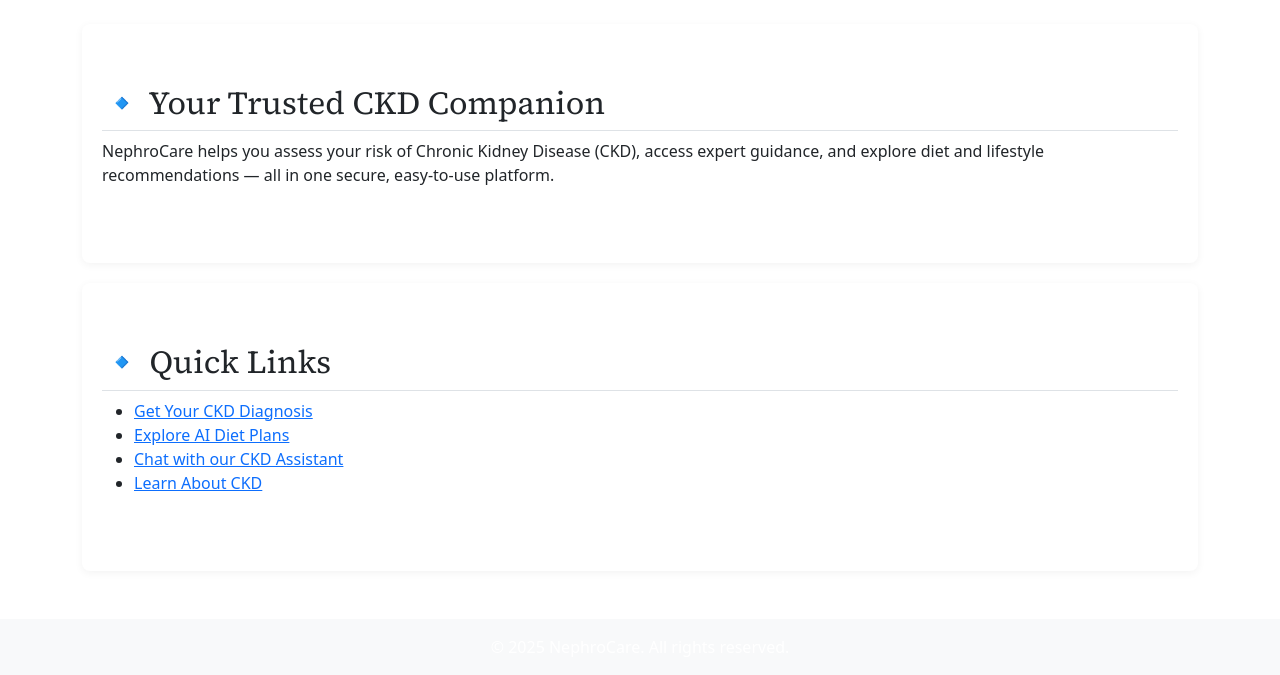
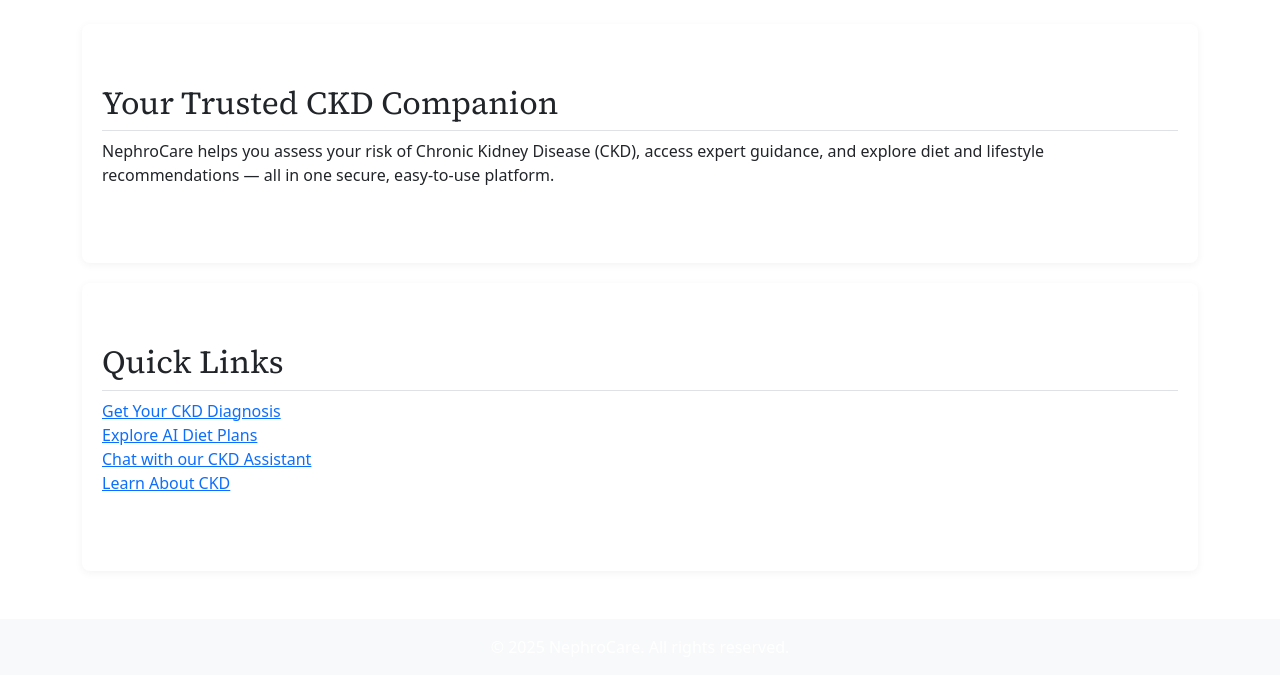
Before and after one commit to samanyuahuja/ckdinterface, a Flask app: page / in a window 1280 px wide. Shown: the part 248-923 px from the top of the page. Run offline with Flask 2, Linux system fonts and the light colour scheme; parts of the project's set-up code (start-up, migrations or seed data) failed here and were passed over.

Commit message:
Update index.html

```diff
--- a/templates/index.html
+++ b/templates/index.html
@@ -35,17 +35,17 @@
 
 <main class="container mt-4">
   <section>
-    <h2 class="border-bottom pb-2">🔹 Your Trusted CKD Companion</h2>
+    <h2 class="border-bottom pb-2">Your Trusted CKD Companion</h2>
     <p>NephroCare helps you assess your risk of Chronic Kidney Disease (CKD), access expert guidance, and explore diet and lifestyle recommendations — all in one secure, easy-to-use platform.</p>
   </section>
 
   <section>
-    <h2 class="border-bottom pb-2">🔹 Quick Links</h2>
-    <ul>
-      <li><a href="diagnosis.html">Get Your CKD Diagnosis</a></li>
-      <li><a href="diet.html">Explore AI Diet Plans</a></li>
-      <li><a href="chatbot.html">Chat with our CKD Assistant</a></li>
-      <li><a href="about.html">Learn About CKD</a></li>
+    <h2 class="border-bottom pb-2">Quick Links</h2>
+    <ul class="list-unstyled">
+      <li><a class="ckd-link" href="{{ url_for('index') }}">Get Your CKD Diagnosis</a></li>
+      <li><a class="ckd-link" href="{{ url_for('diet') }}">Explore AI Diet Plans</a></li>
+      <li><a class="ckd-link" href="{{ url_for('chatbot') }}">Chat with our CKD Assistant</a></li>
+      <li><a class="ckd-link" href="{{ url_for('about') }}">Learn About CKD</a></li>
     </ul>
   </section>
 </main>
```
